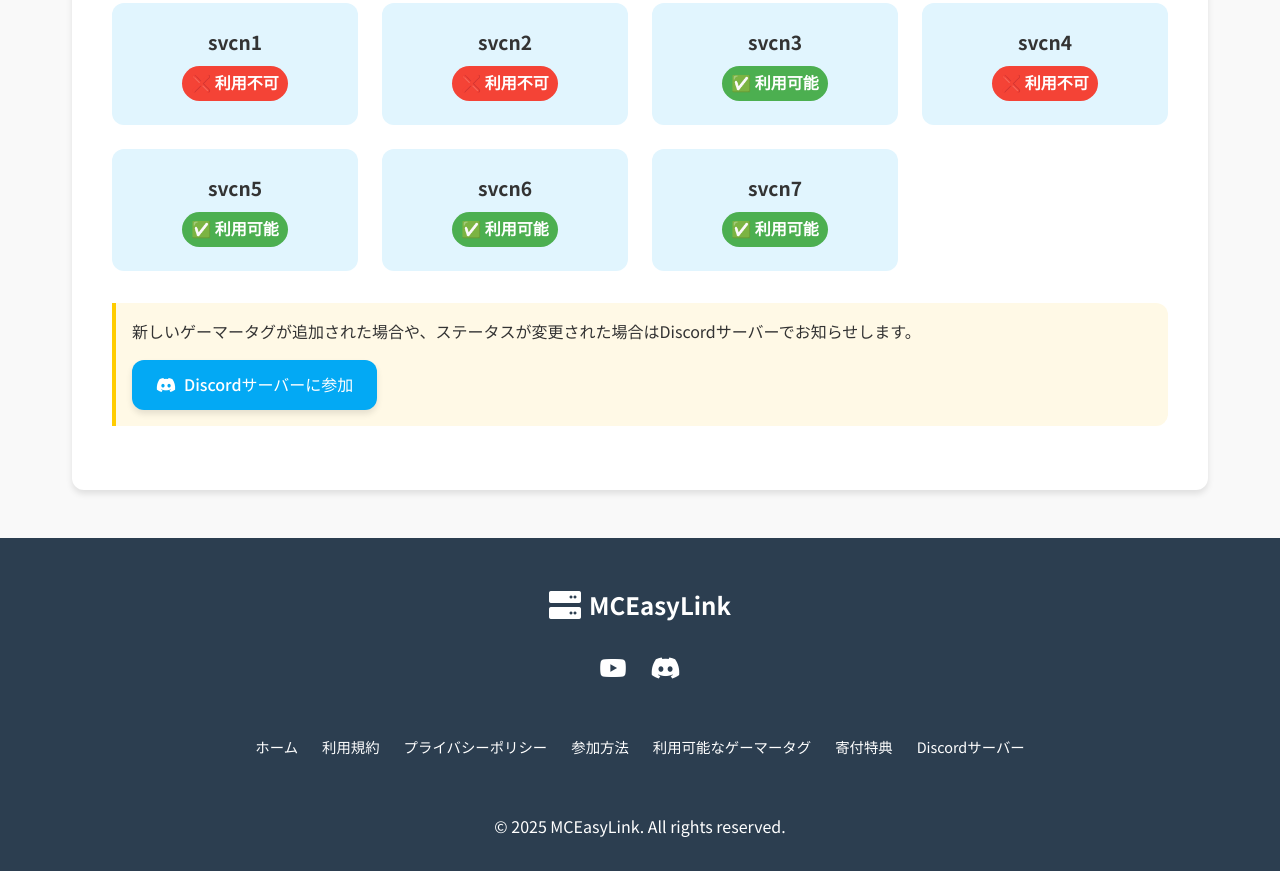
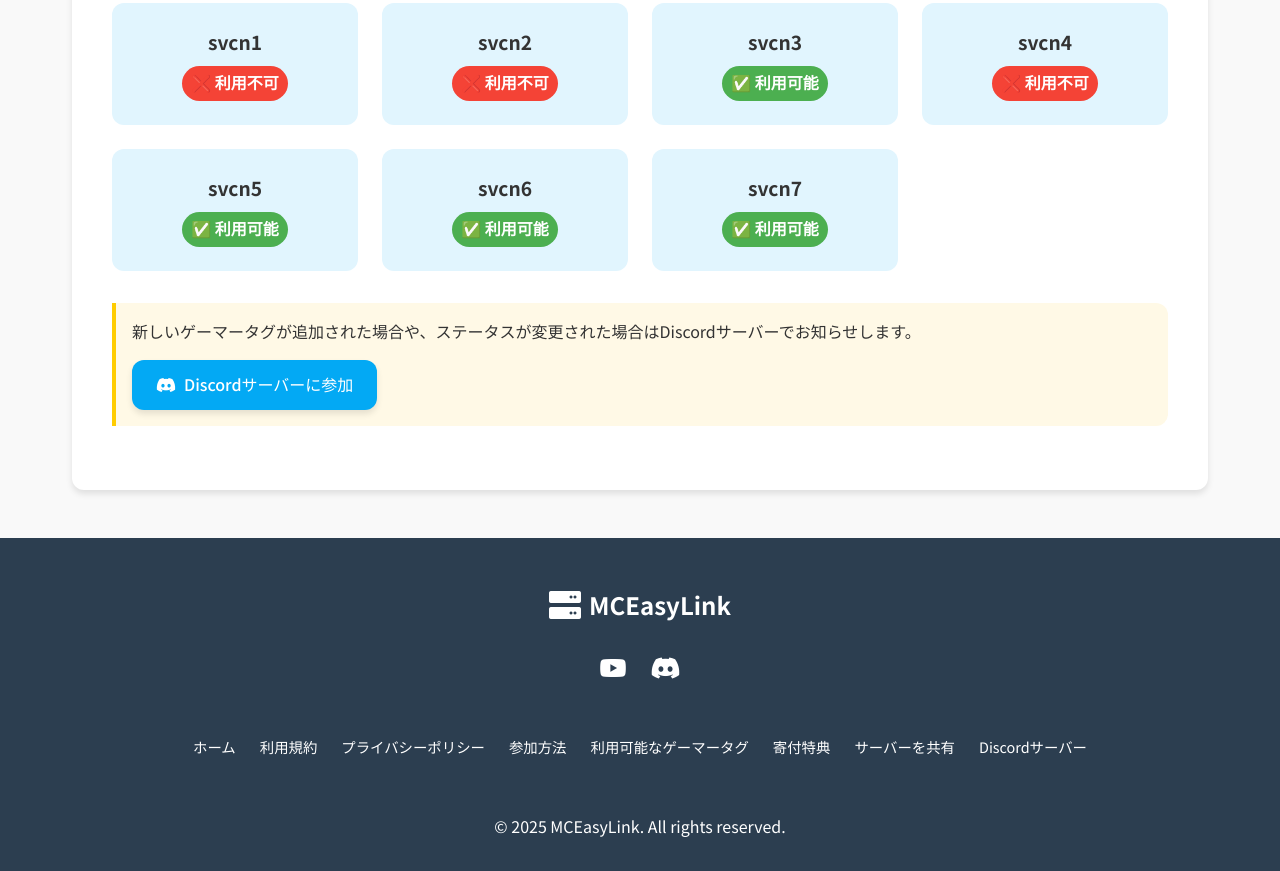
Before and after one commit to tosilan/W6FKdU2f50IUBO4NHxOlFpYHoyqECF2S, a plain HTML site: page gemertag.html in a window 1280 px wide. Shown: the part 601-1472 px from the top of the page. Drawn offline with Linux system fonts and the light colour scheme.

Commit message:
Update gemertag.html

```diff
--- a/gemertag.html
+++ b/gemertag.html
@@ -464,6 +464,7 @@
                 <a href="friends.html" class="footer-link">参加方法</a>
                 <a href="gemertag.html" class="footer-link">利用可能なゲーマータグ</a>
                 <a href="kifu.html" class="footer-link">寄付特典</a>
+                <a href="https://invite.svcn.pgw.jp/" class="footer-link">サーバーを共有</a>
                 <a href="https://discord.com/invite/SQgnDhEbgc" class="footer-link" target="_blank">Discordサーバー</a>
             </div>
 
```
